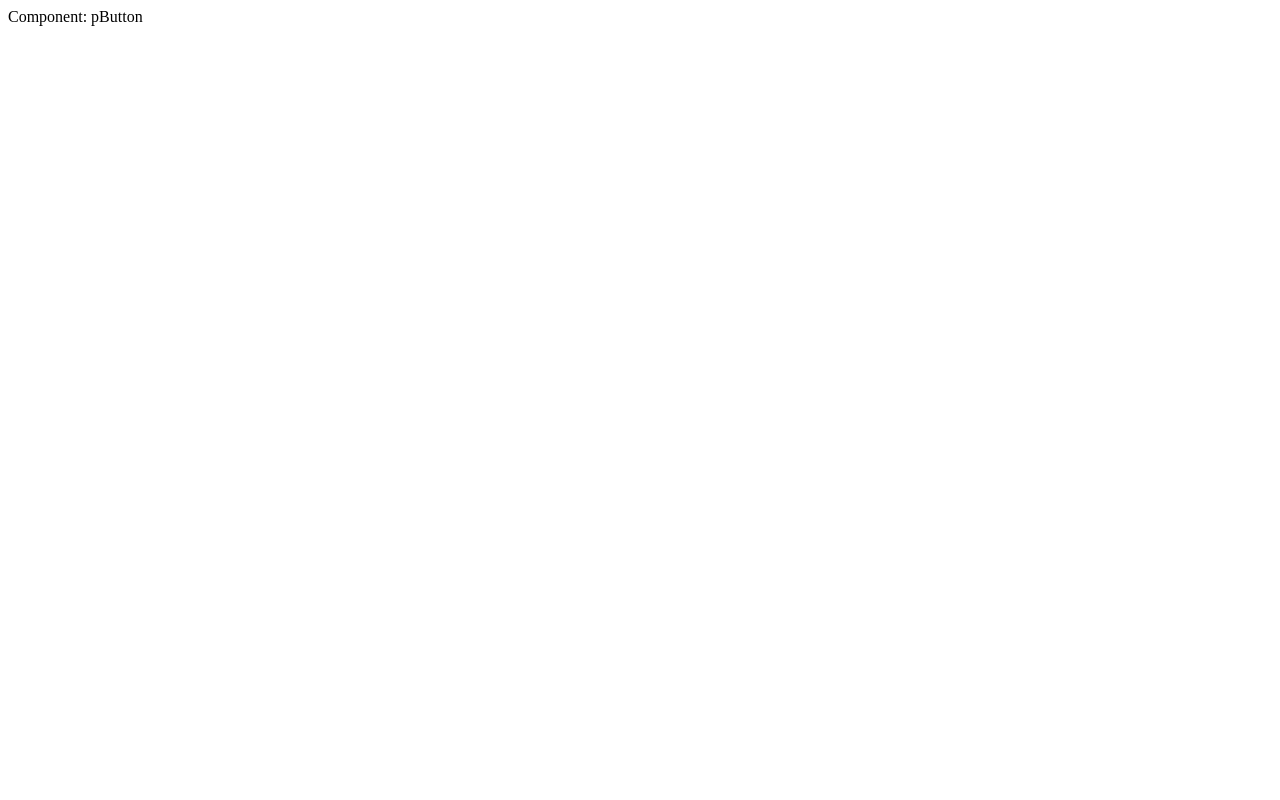
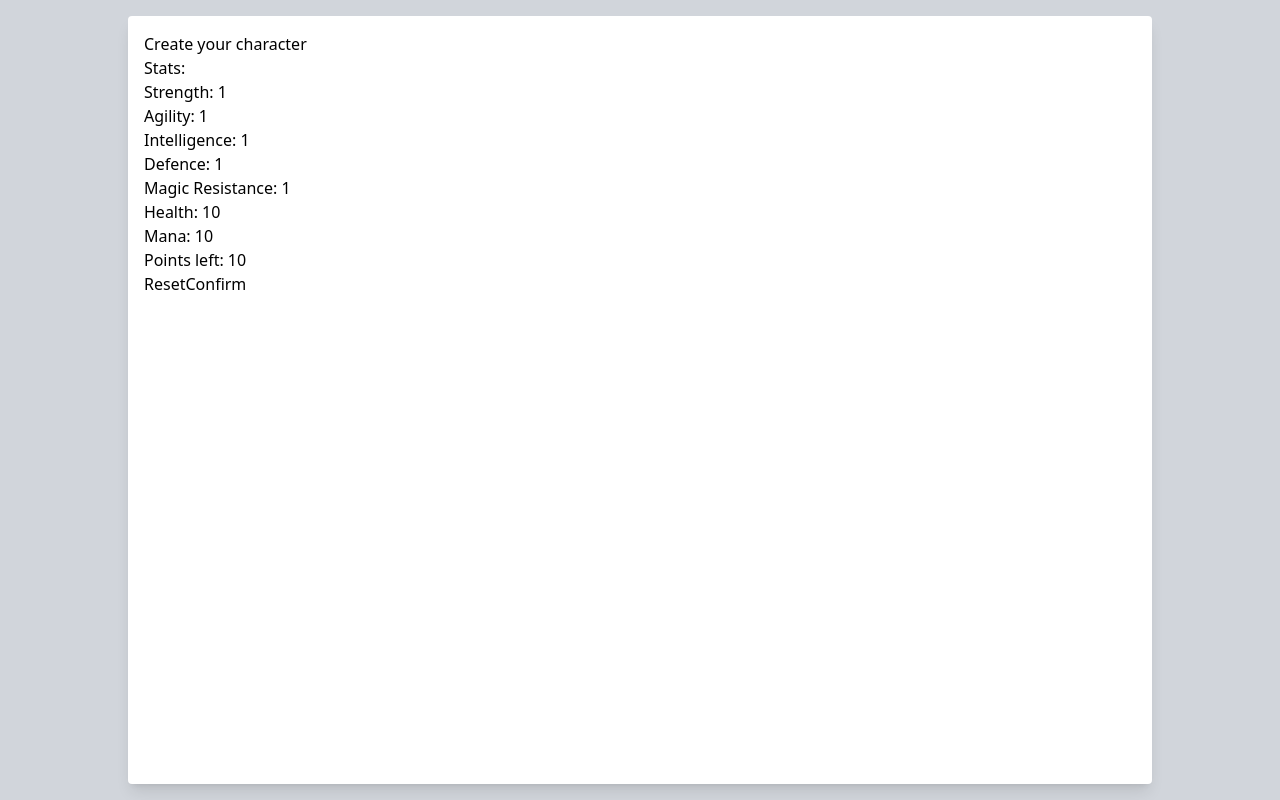
Before and after one commit to tomaszbawor/padron, a Nuxt app: page / in a window 1280 px wide. Built offline with nearby package versions, Linux system fonts and the light colour scheme.

Commit message:
Basic components

```diff
--- /dev/null
+++ b/components/GameContainer.vue
@@ -0,0 +1,7 @@
+<template>
+  <div class="lg:flex lg:justify-center lg:items-center h-screen bg-gray-300">
+    <div class="bg-white w-[1024px] h-[768px] p-4 rounded shadow-lg mx-auto">
+      <slot />
+    </div>
+  </div>
+</template>
--- /dev/null
+++ b/layouts/default.vue
@@ -0,0 +1,5 @@
+<template>
+  <GameContainer>
+    <slot />
+  </GameContainer>
+</template>
--- a/nuxt.config.ts
+++ b/nuxt.config.ts
@@ -1,5 +1,8 @@
 // https://nuxt.com/docs/api/configuration/nuxt-config
 export default defineNuxtConfig({
   devtools: { enabled: true },
-  modules: ['@nuxtjs/eslint-module'],
+  modules: [
+    '@nuxtjs/eslint-module',
+    '@nuxtjs/tailwindcss',
+  ],
 })
--- a/package.json
+++ b/package.json
@@ -14,13 +14,13 @@
     "@antfu/eslint-config": "^0.41.0",
     "@nuxt/devtools": "latest",
     "@nuxtjs/eslint-module": "^4.1.0",
+    "@nuxtjs/tailwindcss": "^6.8.0",
     "eslint": "^8.48.0",
     "lint-staged": "^14.0.1",
     "nuxt": "^3.7.1",
     "simple-git-hooks": "^2.9.0",
     "typescript": "^5.2.2"
   },
-
   "simple-git-hooks": {
     "pre-commit": "pnpm lint-staged"
   },
--- a/pages/index.vue
+++ b/pages/index.vue
@@ -1,8 +1,29 @@
-<script lang="ts" setup></script>
+<script lang="ts" setup>
+</script>
 
 <template>
-  <div>
-    <p-button />
+  <div class="h-full w-full">
+    <h1>Create your character </h1>
+    <div>
+      <div>
+        Stats:
+
+        <ul>
+          <li>Strength: 1</li>
+          <li>Agility: 1</li>
+          <li>Intelligence: 1</li>
+          <li>Defence: 1</li>
+          <li>Magic Resistance: 1</li>
+          <li>Health: 10</li>
+          <li>Mana: 10</li>
+        </ul>
+
+        <p>Points left: 10</p>
+
+        <button>Reset</button>
+        <button>Confirm</button>
+      </div>
+    </div>
   </div>
 </template>
 
```
Also changed, not shown: 1 other file (tests, documents, lock files or other folders).
